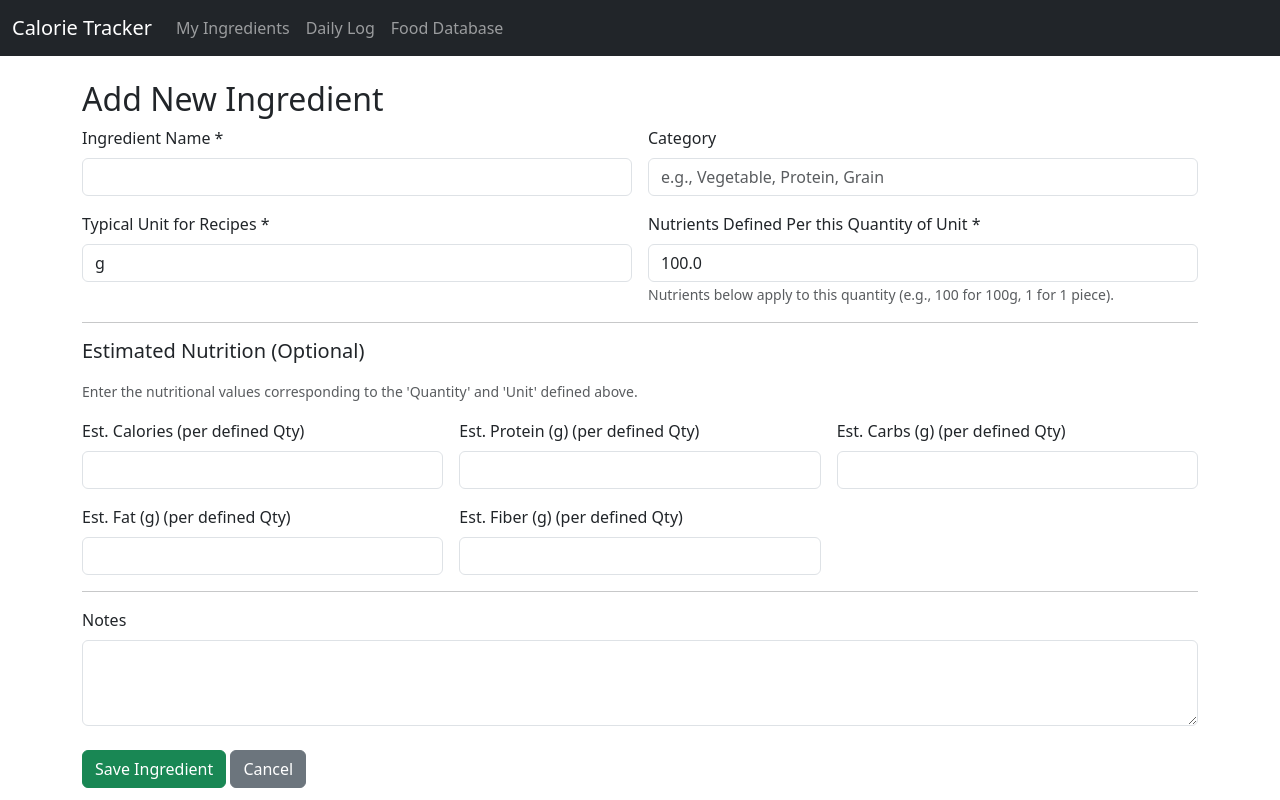
After one commit to Jay-333/fitness-tracker-app, a Flask app: page /ingredients/add in a window 1280 px wide. The commit adds this page. Run offline with Flask 3, Linux system fonts and the light colour scheme.

Commit message:
Phase1 : Add ingredient management with nutrition fields

```diff
--- a/app.py
+++ b/app.py
@@ -1,4 +1,5 @@
 import os
+import requests
 from datetime import date, datetime, timedelta
 from flask import Flask, render_template, request, redirect, url_for, flash, abort
 from flask_sqlalchemy import SQLAlchemy
@@ -51,6 +52,37 @@ class Food(db.Model):
     def __repr__(self):
         return f'<Food {self.name}>'
 
+# --- Database Models ---
+
+class Ingredient(db.Model):
+    __tablename__ = 'ingredients' # Table for base ingredients
+    id = db.Column(db.Integer, primary_key=True)
+    name = db.Column(db.String(150), unique=True, nullable=False, index=True)
+    category = db.Column(db.String(100), nullable=True) # e.g., Vegetable, Fruit, Protein...
+    # Typical unit used when adding this ingredient to a recipe
+    typical_unit = db.Column(db.String(50), nullable=False, default='g') # e.g., g, ml, piece, cup
+
+    # --- Estimated Nutrition Fields ---
+    # Quantity of 'typical_unit' these nutrients refer to (e.g., 100 for 100g, 1 for 1 piece)
+    unit_quantity = db.Column(db.Float, nullable=False, default=100.0)
+    # Nutritional values PER 'unit_quantity' of 'typical_unit' - Allow NULL if unknown
+    calories = db.Column(db.Float, nullable=True)
+    protein = db.Column(db.Float, nullable=True)
+    carbs = db.Column(db.Float, nullable=True)
+    fat = db.Column(db.Float, nullable=True)
+    fiber = db.Column(db.Float, nullable=True)
+    # Add other fields like sugar, sodium if desired
+
+    notes = db.Column(db.Text, nullable=True)
+    created_at = db.Column(db.DateTime, default=datetime.utcnow)
+    updated_at = db.Column(db.DateTime, default=datetime.utcnow, onupdate=datetime.utcnow)
+
+    def __repr__(self):
+        return f'<Ingredient {self.name}>'
+
+# ... Keep other existing models (Food, MealLog) ...
+
+
 class MealLog(db.Model):
     __tablename__ = 'meal_logs'
     id = db.Column(db.Integer, primary_key=True)
@@ -75,6 +107,25 @@ class MealLog(db.Model):
         return f'<MealLog {self.quantity_consumed} {self.food.base_unit if self.food else ""} of {food_name} on {self.log_date}>'
 
 # --- Forms ---
+
+class IngredientForm(FlaskForm):
+    name = StringField('Ingredient Name', validators=[DataRequired(), Length(max=150)])
+    category = StringField('Category', validators=[Optional(), Length(max=100)], description="e.g., Vegetable, Protein, Grain")
+    typical_unit = StringField('Typical Unit for Recipes', default='g', validators=[DataRequired(), Length(max=50)], description="e.g., g, ml, piece, cup, slice")
+    # Defines the amount the below nutrients refer to
+    unit_quantity = FloatField('Nutrients Defined Per this Quantity of Unit', default=100.0, validators=[InputRequired(), NumberRange(min=0.001)])
+
+    # --- Nutrition Fields (Optional) ---
+    calories = FloatField('Est. Calories (per defined Qty)', validators=[Optional(), NumberRange(min=0)])
+    protein = FloatField('Est. Protein (g) (per defined Qty)', validators=[Optional(), NumberRange(min=0)])
+    carbs = FloatField('Est. Carbs (g) (per defined Qty)', validators=[Optional(), NumberRange(min=0)])
+    fat = FloatField('Est. Fat (g) (per defined Qty)', validators=[Optional(), NumberRange(min=0)])
+    fiber = FloatField('Est. Fiber (g) (per defined Qty)', validators=[Optional(), NumberRange(min=0)])
+    # Add others if included in model
+
+    notes = TextAreaField('Notes', validators=[Optional()])
+    submit = SubmitField('Save Ingredient')
+
 class FoodForm(FlaskForm):
     name = StringField('Food Name', validators=[DataRequired(), Length(max=150)])
     base_unit = StringField('Base Unit (e.g., g, ml, cup, slice)', validators=[DataRequired(), Length(max=50)])
@@ -151,7 +202,120 @@ def get_day_summary(log_date_obj):
 
 # --- Routes ---
 
-# Main Route - Daily Log / Index
+# Main Route - Daily Log / Index / Ingredients
+# ... (Keep existing routes like /log, /cache for now, we'll integrate/clean later) ...
+
+# --- Virtual Fridge / Ingredient Management Routes ---
+
+@app.route('/ingredients')
+def ingredients_list():
+    ingredients = Ingredient.query.order_by(Ingredient.category, Ingredient.name).all()
+    return render_template('ingredients_list.html', ingredients=ingredients) # New template needed
+
+@app.route('/ingredients/add', methods=['GET', 'POST'])
+def add_ingredient():
+    form = IngredientForm()
+    if form.validate_on_submit():
+        existing_ingredient = Ingredient.query.filter(db.func.lower(Ingredient.name) == form.name.data.strip().lower()).first()
+        if existing_ingredient:
+            flash('An ingredient with this name already exists.', 'danger')
+        else:
+            try:
+                new_ingredient = Ingredient(
+                    name=form.name.data.strip(),
+                    category=form.category.data.strip() if form.category.data else None,
+                    typical_unit=form.typical_unit.data.strip(),
+                    unit_quantity=form.unit_quantity.data,
+                    calories=form.calories.data if form.calories.data is not None else None,
+                    protein=form.protein.data if form.protein.data is not None else None,
+                    carbs=form.carbs.data if form.carbs.data is not None else None,
+                    fat=form.fat.data if form.fat.data is not None else None,
+                    fiber=form.fiber.data if form.fiber.data is not None else None,
+                    notes=form.notes.data,
+                    # created_at is handled by default
+                    updated_at=datetime.utcnow() # Set initial updated_at
+                )
+                db.session.add(new_ingredient)
+                db.session.commit()
+                flash(f'Ingredient "{new_ingredient.name}" added.', 'success')
+                return redirect(url_for('ingredients_list'))
+            except Exception as e:
+                db.session.rollback()
+                flash(f'Error adding ingredient: {e}', 'danger')
+                print(f"ERROR adding ingredient: {e}")
+    return render_template('add_edit_ingredient.html', # New template needed
+                           form=form,
+                           title='Add New Ingredient',
+                           action_url=url_for('add_ingredient'))
+
+@app.route('/ingredients/edit/<int:ingredient_id>', methods=['GET', 'POST'])
+def edit_ingredient(ingredient_id):
+    ingredient = Ingredient.query.get_or_404(ingredient_id)
+    form = IngredientForm(obj=ingredient) # Pre-populate form
+
+    if form.validate_on_submit():
+        new_name_lower = form.name.data.strip().lower()
+        existing_conflict = Ingredient.query.filter(
+            db.func.lower(Ingredient.name) == new_name_lower,
+            Ingredient.id != ingredient_id
+        ).first()
+        if existing_conflict:
+            flash('Another ingredient with this name already exists.', 'danger')
+        else:
+            try:
+                ingredient.name = form.name.data.strip()
+                ingredient.category = form.category.data.strip() if form.category.data else None
+                ingredient.typical_unit = form.typical_unit.data.strip()
+                ingredient.unit_quantity = form.unit_quantity.data
+                ingredient.calories = form.calories.data if form.calories.data is not None else None
+                ingredient.protein = form.protein.data if form.protein.data is not None else None
+                ingredient.carbs = form.carbs.data if form.carbs.data is not None else None
+                ingredient.fat = form.fat.data if form.fat.data is not None else None
+                ingredient.fiber = form.fiber.data if form.fiber.data is not None else None
+                ingredient.notes = form.notes.data
+                ingredient.updated_at = datetime.utcnow() # Update timestamp
+
+                db.session.commit()
+                flash(f'Ingredient "{ingredient.name}" updated.', 'success')
+                return redirect(url_for('ingredients_list'))
+            except Exception as e:
+                db.session.rollback()
+                flash(f'Error updating ingredient: {e}', 'danger')
+                print(f"ERROR updating ingredient {ingredient_id}: {e}")
+    return render_template('add_edit_ingredient.html', # Use new template
+                           form=form,
+                           title=f'Edit Ingredient: {ingredient.name}',
+                           action_url=url_for('edit_ingredient', ingredient_id=ingredient_id))
+
+@app.route('/ingredients/delete/<int:ingredient_id>', methods=['POST'])
+def delete_ingredient(ingredient_id):
+    ingredient = Ingredient.query.get_or_404(ingredient_id)
+    ingredient_name = ingredient.name
+    # Later check if used in recipes
+    try:
+        db.session.delete(ingredient)
+        db.session.commit()
+        flash(f'Ingredient "{ingredient_name}" deleted.', 'success')
+    except Exception as e:
+        db.session.rollback()
+        flash(f'Error deleting ingredient: {e}', 'danger')
+        print(f"ERROR deleting ingredient {ingredient_id}: {e}")
+    return redirect(url_for('ingredients_list'))
+
+# ... (Rest of your routes: daily_log, cache, units, etc.) ...
+
+# Update db.create_all() call location if necessary (ensure it's run)
+with app.app_context():
+     print("Checking/creating database tables...")
+     try:
+         db.create_all() # This will now also create the 'ingredients' table
+         print("Database tables checked/created.")
+     except Exception as e:
+         print(f"ERROR during db.create_all(): {e}")
+
+if __name__ == '__main__':
+    app.run(debug=True, host='0.0.0.0', port=5000)
+
 @app.route('/', methods=['GET', 'POST'])
 def daily_log():
     log_date_str = request.args.get('date', date.today().isoformat())
--- a/requirements.txt
+++ b/requirements.txt
@@ -3,3 +3,4 @@ Flask-SQLAlchemy
 Flask-WTF
 psycopg2-binary # For PostgreSQL on deployment
 gunicorn        # For running the app on deployment
+requests	# For API requests
--- /dev/null
+++ b/templates/add_edit_ingredient.html
@@ -0,0 +1,93 @@
+{% extends "base.html" %}
+
+{% block title %}{{ title }}{% endblock %}
+
+{% block content %}
+<h2>{{ title }}</h2>
+
+<form method="POST" action="{{ action_url }}">
+    {{ form.csrf_token }}
+
+    <div class="row g-3 mb-3">
+        <div class="col-md-6">
+            <label for="{{ form.name.id }}" class="form-label">{{ form.name.label }} *</label>
+            {{ form.name(class="form-control" + (" is-invalid" if form.name.errors else "")) }}
+            {% if form.name.errors %}
+                <div class="invalid-feedback d-block">{% for error in form.name.errors %}{{ error }}{% endfor %}</div>
+            {% endif %}
+        </div>
+         <div class="col-md-6">
+            <label for="{{ form.category.id }}" class="form-label">{{ form.category.label }}</label>
+            {{ form.category(class="form-control" + (" is-invalid" if form.category.errors else ""), placeholder=form.category.description) }}
+             {% if form.category.errors %}
+                 <div class="invalid-feedback d-block">{% for error in form.category.errors %}{{ error }}{% endfor %}</div>
+             {% endif %}
+        </div>
+    </div>
+
+    <div class="row g-3 mb-3">
+        <div class="col-md-6">
+            <label for="{{ form.typical_unit.id }}" class="form-label">{{ form.typical_unit.label }} *</label>
+            {{ form.typical_unit(class="form-control" + (" is-invalid" if form.typical_unit.errors else ""), placeholder=form.typical_unit.description) }}
+            {% if form.typical_unit.errors %}
+                <div class="invalid-feedback d-block">{% for error in form.typical_unit.errors %}{{ error }}{% endfor %}</div>
+            {% endif %}
+        </div>
+        <div class="col-md-6">
+            <label for="{{ form.unit_quantity.id }}" class="form-label">{{ form.unit_quantity.label }} *</label>
+            {{ form.unit_quantity(class="form-control" + (" is-invalid" if form.unit_quantity.errors else ""), type="number", step="any") }}
+            <small class="form-text text-muted">Nutrients below apply to this quantity (e.g., 100 for 100g, 1 for 1 piece).</small>
+            {% if form.unit_quantity.errors %}
+                <div class="invalid-feedback d-block">{% for error in form.unit_quantity.errors %}{{ error }}{% endfor %}</div>
+            {% endif %}
+        </div>
+    </div>
+
+    <hr>
+    <h5 class="mb-3">Estimated Nutrition (Optional)</h5>
+    <p class="text-muted"><small>Enter the nutritional values corresponding to the 'Quantity' and 'Unit' defined above.</small></p>
+
+
+    <div class="row g-3">
+         <div class="col-md-4 col-sm-6">
+             <label for="{{ form.calories.id }}" class="form-label">{{ form.calories.label }}</label>
+            {{ form.calories(class="form-control" + (" is-invalid" if form.calories.errors else ""), type="number", step="any") }}
+            {% if form.calories.errors %}<div class="invalid-feedback d-block">{% for error in form.calories.errors %}{{ error }}{% endfor %}</div>{% endif %}
+        </div>
+         <div class="col-md-4 col-sm-6">
+             <label for="{{ form.protein.id }}" class="form-label">{{ form.protein.label }}</label>
+            {{ form.protein(class="form-control" + (" is-invalid" if form.protein.errors else ""), type="number", step="any") }}
+             {% if form.protein.errors %}<div class="invalid-feedback d-block">{% for error in form.protein.errors %}{{ error }}{% endfor %}</div>{% endif %}
+        </div>
+        <div class="col-md-4 col-sm-6">
+             <label for="{{ form.carbs.id }}" class="form-label">{{ form.carbs.label }}</label>
+            {{ form.carbs(class="form-control" + (" is-invalid" if form.carbs.errors else ""), type="number", step="any") }}
+             {% if form.carbs.errors %}<div class="invalid-feedback d-block">{% for error in form.carbs.errors %}{{ error }}{% endfor %}</div>{% endif %}
+        </div>
+        <div class="col-md-4 col-sm-6">
+             <label for="{{ form.fat.id }}" class="form-label">{{ form.fat.label }}</label>
+            {{ form.fat(class="form-control" + (" is-invalid" if form.fat.errors else ""), type="number", step="any") }}
+             {% if form.fat.errors %}<div class="invalid-feedback d-block">{% for error in form.fat.errors %}{{ error }}{% endfor %}</div>{% endif %}
+        </div>
+         <div class="col-md-4 col-sm-6">
+             <label for="{{ form.fiber.id }}" class="form-label">{{ form.fiber.label }}</label>
+            {{ form.fiber(class="form-control" + (" is-invalid" if form.fiber.errors else ""), type="number", step="any") }}
+             {% if form.fiber.errors %}<div class="invalid-feedback d-block">{% for error in form.fiber.errors %}{{ error }}{% endfor %}</div>{% endif %}
+        </div>
+        <!-- Add fields for other nutrients if added to model/form -->
+    </div>
+
+    <hr>
+
+    <div class="mb-3">
+         <label for="{{ form.notes.id }}" class="form-label">{{ form.notes.label }}</label>
+        {{ form.notes(class="form-control" + (" is-invalid" if form.notes.errors else ""), rows="3") }}
+         {% if form.notes.errors %}<div class="invalid-feedback d-block">{% for error in form.notes.errors %}{{ error }}{% endfor %}</div>{% endif %}
+    </div>
+
+    <div class="mt-4">
+        {{ form.submit(class="btn btn-success") }}
+        <a href="{{ url_for('ingredients_list') }}" class="btn btn-secondary">Cancel</a>
+    </div>
+</form>
+{% endblock %}
--- a/templates/base.html
+++ b/templates/base.html
@@ -23,6 +23,9 @@
         </button>
         <div class="collapse navbar-collapse" id="navbarCollapse">
           <ul class="navbar-nav me-auto mb-2 mb-md-0">
+            <li class="nav-item">
+              <a class="nav-link {% if request.endpoint == 'ingredients_list' %}active{% endif %}" href="{{ url_for('ingredients_list') }}">My Ingredients</a>
+            </li>
             <li class="nav-item">
               <a class="nav-link {% if request.endpoint == 'daily_log' %}active{% endif %}" aria-current="page" href="{{ url_for('daily_log', date=current_date_str if current_date_str else url_for('daily_log')) }}">Daily Log</a>
             </li>
```
Also changed, not shown: templates/ingredients_list.html (added, +57 -0 lines), 1 other file.
